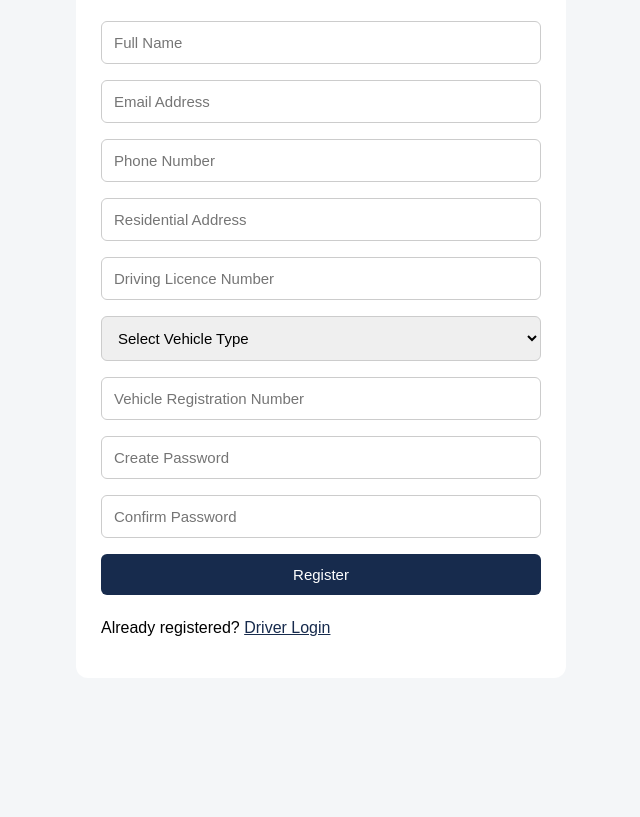
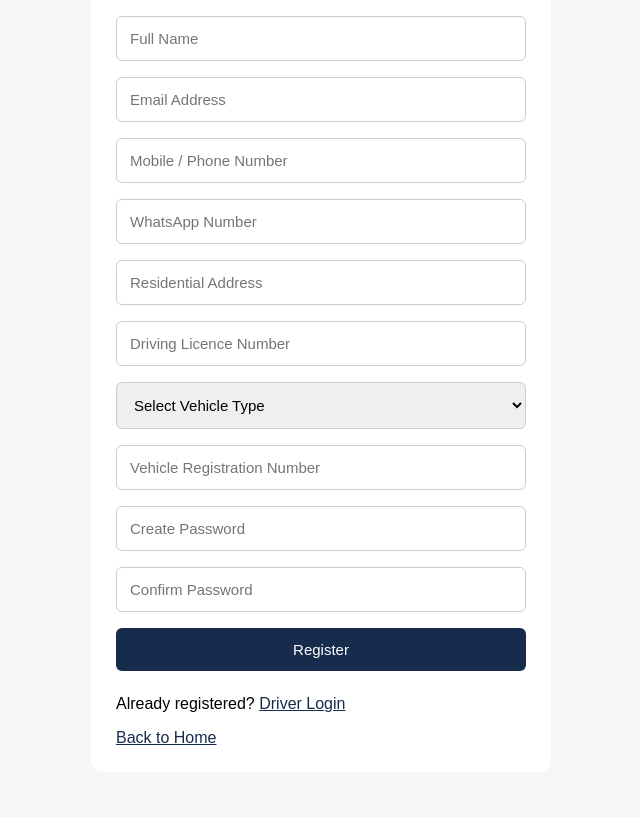
Before and after one commit to darjeelinghost/dh-platform, a plain HTML site: page driver-register.html in a window 1280 px wide. Shown: the part 164-981 px from the top of the page, without its empty margins (319-959 px from the left). Before the commit the page ends 892 px from the top, so only its background shows below. Drawn offline with Linux system fonts and the light colour scheme.

Commit message:
Update driver-register.html

```diff
--- a/driver-register.html
+++ b/driver-register.html
@@ -3,9 +3,10 @@
 <html lang="en">
 <head>
 <meta charset="UTF-8">
-  <meta name="viewport" content="width=device-width, initial-scale=1.0">
+<meta name="viewport" content="width=device-width, initial-scale=1">
 <title>Driver Registration | DarjeelingHost</title>
 <style>
+* { box-sizing: border-box; }
 body {
   font-family: Arial, sans-serif;
   background: #f4f6f8;
@@ -13,8 +14,8 @@
   padding: 20px;
 }
 .container {
-      max-width: 440px;
-      margin: 30px auto;
+  max-width: 460px;
+  margin: 25px auto;
   background: white;
   padding: 25px;
   border-radius: 12px;
@@ -22,8 +23,7 @@
 h2 { text-align: center; }
 input, select, button {
   width: 100%;
-      box-sizing: border-box;
-      padding: 12px;
+  padding: 13px;
   margin: 8px 0;
   border: 1px solid #ccc;
   border-radius: 6px;
@@ -35,11 +35,8 @@
   border: none;
   cursor: pointer;
 }
-    #message {
-      text-align: center;
-      margin-top: 12px;
-      font-size: 14px;
-    }
+button:disabled { opacity: .6; }
+#message { text-align: center; }
 a { color: #172b4d; }
 </style>
 </head>
@@ -50,11 +47,22 @@
 <p>Register with DarjeelingHost.</p>
 
 <form id="registerForm">
+
 <input name="name" placeholder="Full Name" required>
-    <input name="email" type="email" placeholder="Email Address" required>
-    <input name="phone" type="tel" placeholder="Phone Number" required>
+
+<input name="email" type="email"
+placeholder="Email Address" required>
+
+<input name="phone" type="tel"
+placeholder="Mobile / Phone Number" required>
+
+<input name="whatsappNumber" type="tel"
+placeholder="WhatsApp Number" required>
+
 <input name="address" placeholder="Residential Address" required>
-    <input name="licenceNumber" placeholder="Driving Licence Number" required>
+
+<input name="licenceNumber"
+placeholder="Driving Licence Number" required>
 
 <select name="vehicleType" required>
 <option value="">Select Vehicle Type</option>
@@ -65,20 +73,33 @@
 <option value="Other">Other</option>
 </select>
 
-    <input name="vehicleNumber" placeholder="Vehicle Registration Number" required>
-    <input name="password" type="password" placeholder="Create Password" minlength="8" required>
-    <input name="confirmPassword" type="password" placeholder="Confirm Password" minlength="8" required>
+<input name="vehicleNumber"
+placeholder="Vehicle Registration Number" required>
 
-    <button type="submit" id="submitButton">Register</button>
+<input name="password" type="password"
+placeholder="Create Password" minlength="8" required>
+
+<input name="confirmPassword" type="password"
+placeholder="Confirm Password" minlength="8" required>
+
+<button type="submit" id="submitButton">
+Register
+</button>
+
 </form>
 
 <p id="message" role="status"></p>
 
-  <p>Already registered? <a href="driver-login.html">Driver Login</a></p>
+<p>Already registered?
+<a href="driver-login.html">Driver Login</a>
+</p>
+
+<a href="index.html">Back to Home</a>
 </div>
 
 <script type="module">
 import {
+  auth,
   registerUser,
   submitDriverApplication
 } from "./firebase.js";
@@ -90,7 +111,9 @@
 form.addEventListener("submit", async (event) => {
   event.preventDefault();
 
-    const data = Object.fromEntries(new FormData(form).entries());
+  const data = Object.fromEntries(
+    new FormData(form).entries()
+  );
 
   if (data.password !== data.confirmPassword) {
     message.textContent = "Passwords do not match.";
@@ -100,22 +123,17 @@
   button.disabled = true;
   message.textContent = "Creating your account...";
 
-    let user = null;
-
   try {
     const credential = await registerUser(
       data.email.trim(),
       data.password
     );
 
-      user = credential.user;
-
-      message.textContent = "Submitting your application...";
-
-      await submitDriverApplication(user.uid, {
+    await submitDriverApplication(credential.user.uid, {
       name: data.name.trim(),
       email: data.email.trim(),
       phone: data.phone.trim(),
+      whatsappNumber: data.whatsappNumber.trim(),
       address: data.address.trim(),
       licenceNumber: data.licenceNumber.trim(),
       vehicleType: data.vehicleType,
@@ -130,13 +148,13 @@
   } catch (error) {
     console.error(error);
 
-      if (user) {
+    if (auth.currentUser) {
       message.textContent =
-          "Your account was created, but the application was not submitted. Please contact support before registering again.";
+        "Your account may have been created, but application submission failed. Please contact support before registering again.";
     } else {
       message.textContent =
         error.code === "auth/email-already-in-use"
-            ? "This email is already registered. Please log in."
+          ? "Email already registered. Please log in."
           : error.message;
     }
   } finally {
```
Lines whose indentation alone changed are shown as unchanged.
